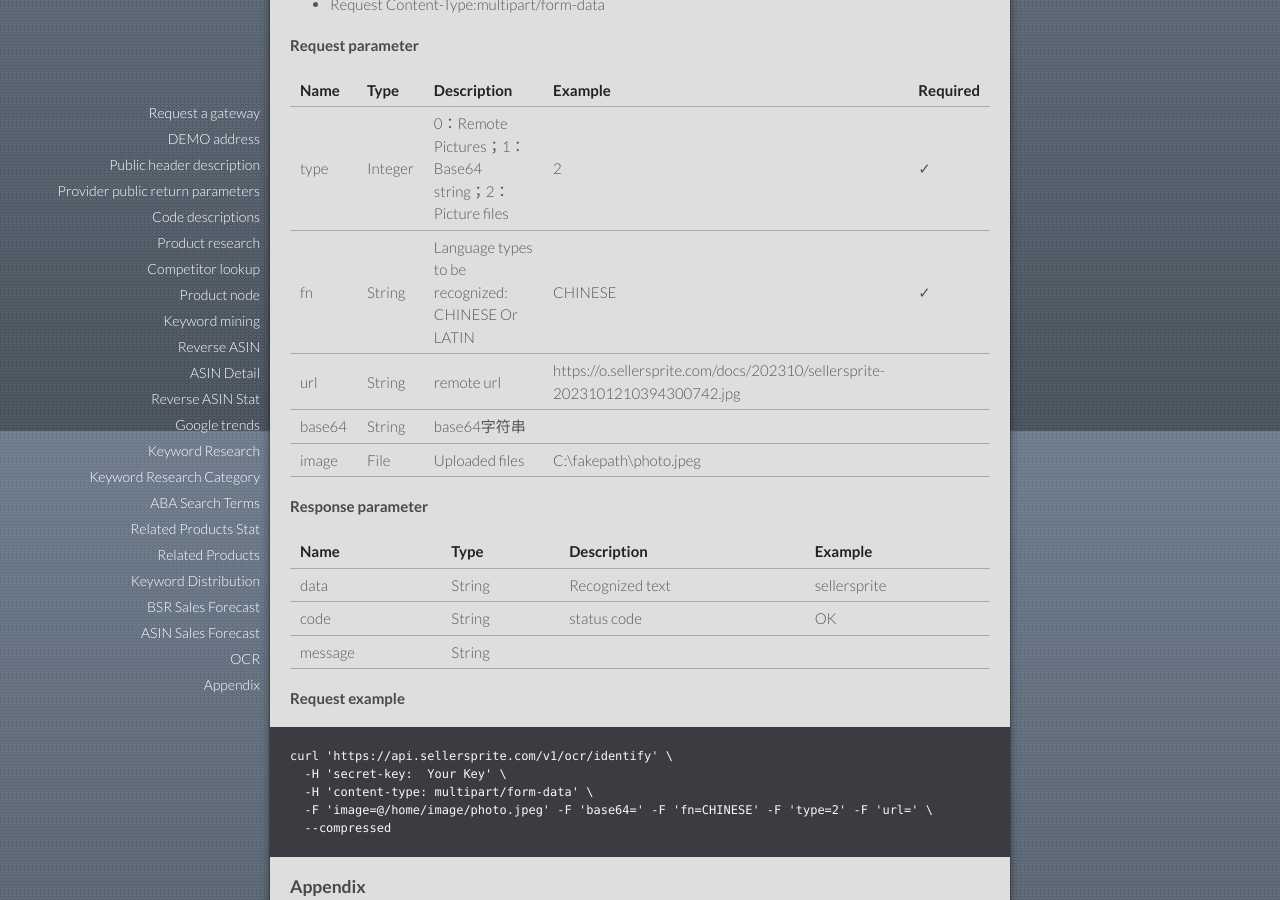
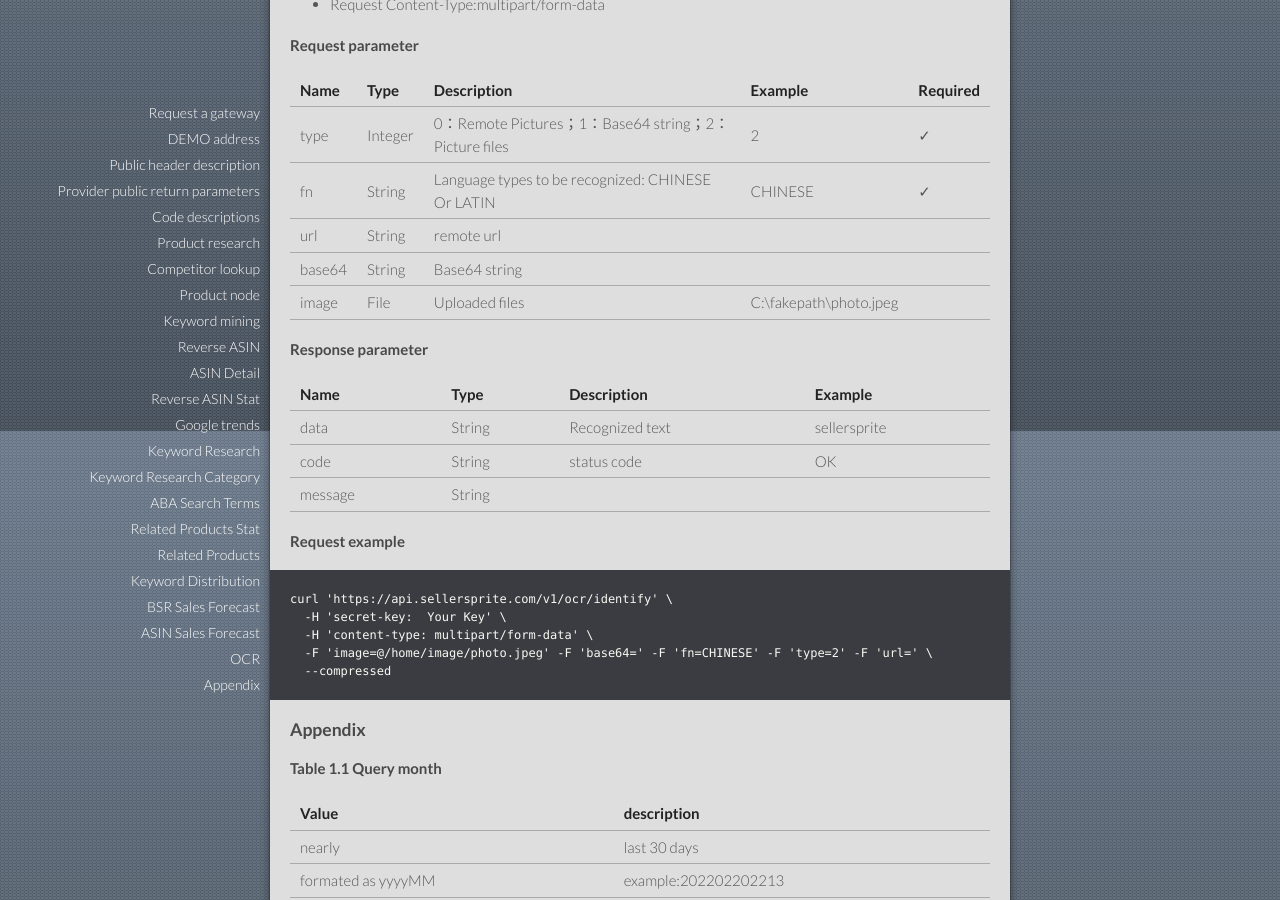
Before and after one commit to sellersprite/sellersprite.github.io, a Jekyll site: the page built from index.md, in a window 1280 px wide and 900 px high, scrolled down 33769 px. Built offline with Jekyll 4.4.1, drawn with Linux system fonts in a browser that asks for light colours; our own code applies the rules of GitHub Pages for plain Markdown files.

Commit message:
Update index.md

```diff
--- a/index.md
+++ b/index.md
@@ -1059,8 +1059,8 @@ asin=B08C7HDF1F&marketplace=US' \
 | ----------------- | -------------- | ---------------------------------- | ----------------- | -------------- |
 | type     | Integer  | 0：Remote Pictures；1：Base64 string；2：Picture files   | 2                                                                                                                                                   | ✓       |
 | fn       | String   | Language types to be recognized: CHINESE Or LATIN| CHINESE                                                                                                                                             | ✓       |
-| url      | String   | remote url                                     | https://o.sellersprite.com/docs/202310/sellersprite-2023101210394300742.jpg |              |
-| base64   | String   | base64字符串                                |                                                                                                                                                         |              |
+| url      | String   | remote url                                     | |              |
+| base64   | String   | Base64 string                                |                                                                                                                                                         |              |
 | image    | File     | Uploaded files                                 | C:\fakepath\photo.jpeg
 
 #### Response parameter
```
